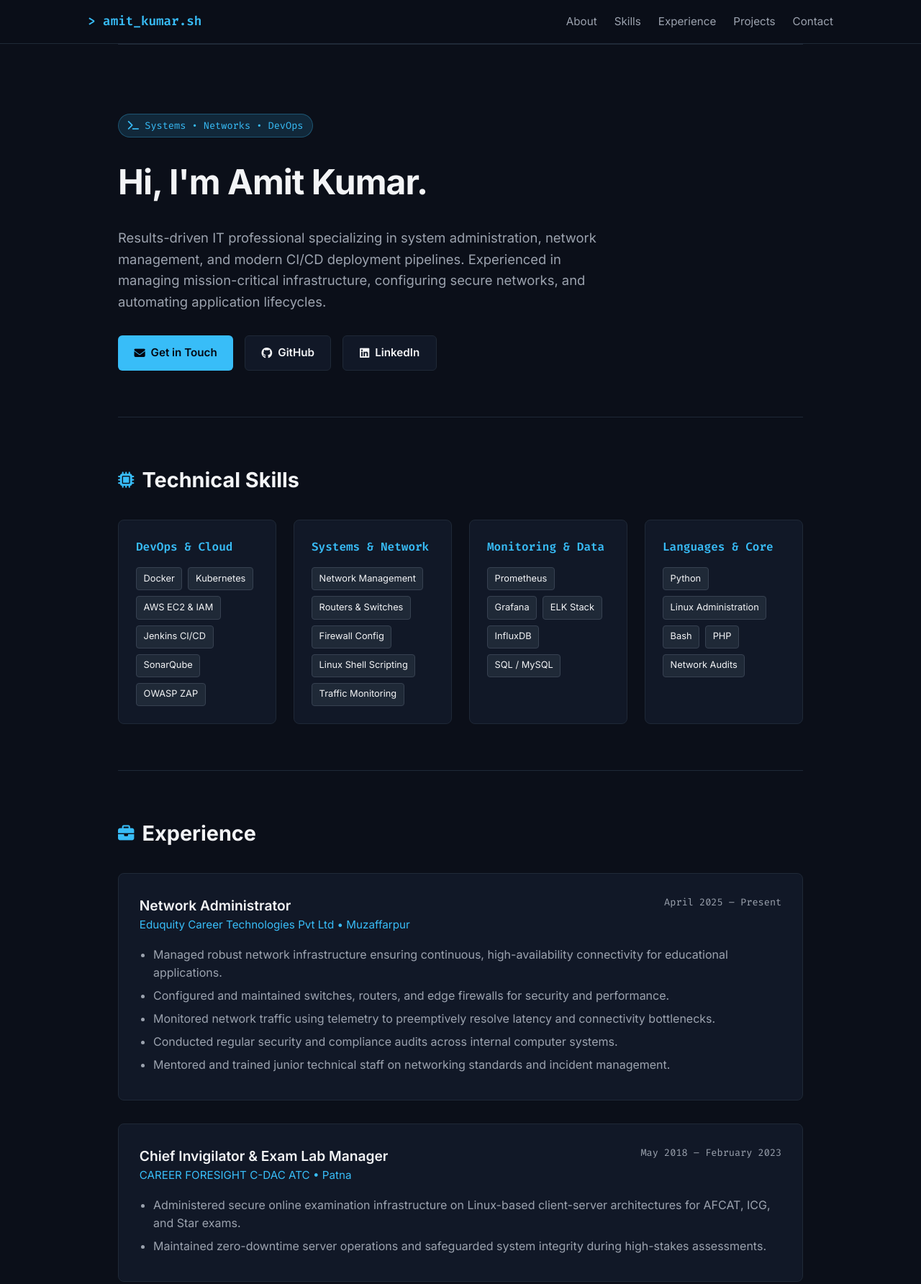
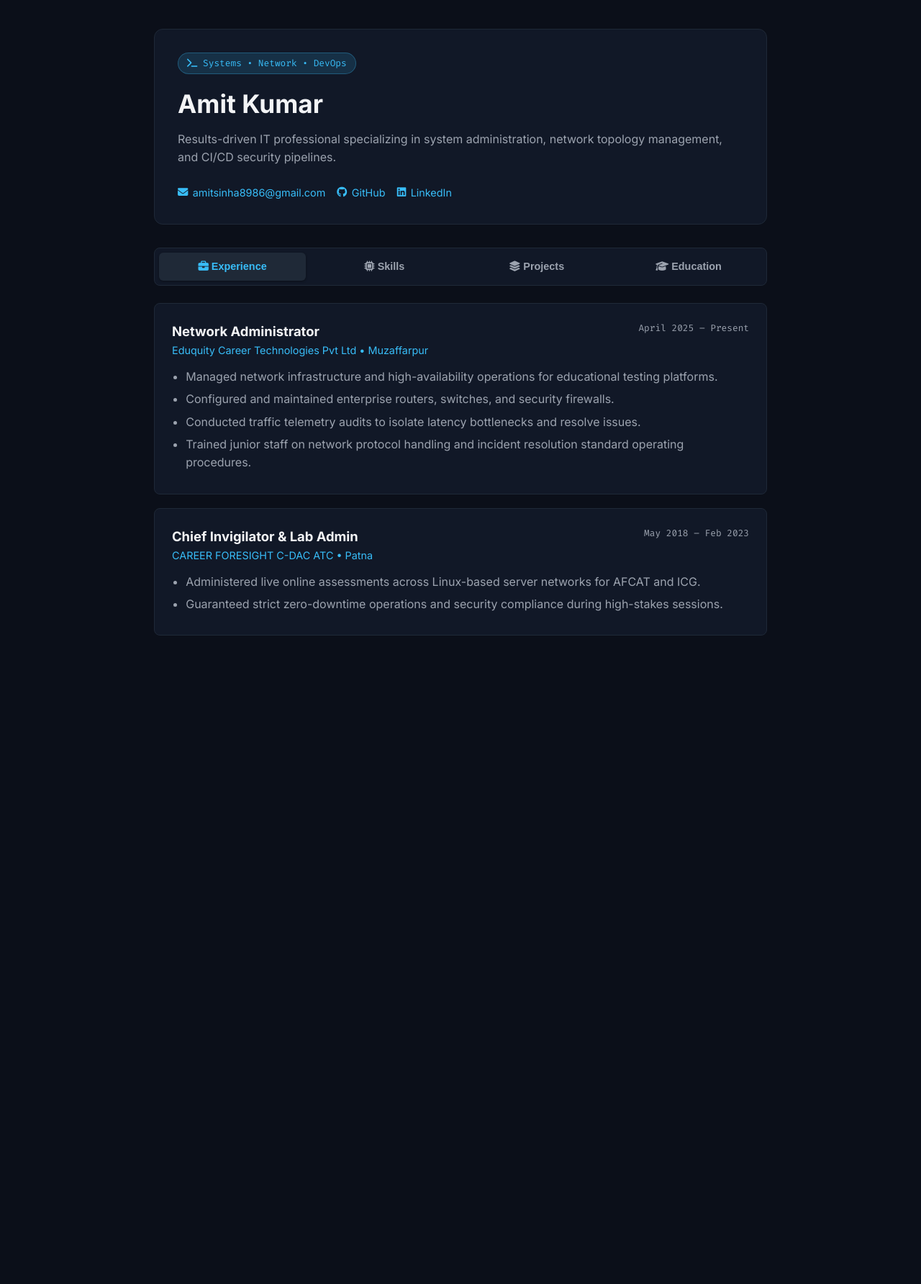
Before and after one commit to AmitKumar-8986/portfolio, a plain HTML site: page index.html in a window 1280 px wide. Shown: the top 1784 px of the page at 72% size. After the commit the page ends 943 px from the top, so only its background shows below. Drawn offline with Linux system fonts and the light colour scheme.

Commit message:
Add files via upload
Tabbed Portfolio UI

```diff
--- a/index.html
+++ b/index.html
@@ -21,415 +21,227 @@
       --font-code: 'Fira Code', monospace;
     }
 
-    * {
-      box-sizing: border-box;
-      margin: 0;
-      padding: 0;
+    * { box-sizing: border-box; margin: 0; padding: 0; }
+    body { background-color: var(--bg); color: var(--text); font-family: var(--font-main); line-height: 1.6; }
+
+    .container { max-width: 900px; margin: 0 auto; padding: 2.5rem 1.5rem; }
+
+    /* Header Profile */
+    .profile-header {
+      background: var(--card-bg);
+      border: 1px solid var(--card-border);
+      border-radius: 12px;
+      padding: 2rem;
+      margin-bottom: 2rem;
+    }
+    .badge {
+      display: inline-block;
+      font-family: var(--font-code);
+      font-size: 0.8rem;
+      background: var(--accent-glow);
+      color: var(--accent);
+      padding: 0.25rem 0.75rem;
+      border-radius: 9999px;
+      border: 1px solid rgba(56, 189, 248, 0.3);
+      margin-bottom: 0.8rem;
+    }
+    h1 { font-size: 2.2rem; font-weight: 700; margin-bottom: 0.5rem; }
+    .bio { color: var(--text-muted); font-size: 1rem; margin-bottom: 1.5rem; }
+    .quick-links { display: flex; gap: 1rem; flex-wrap: wrap; }
+    .btn-link {
+      color: var(--accent);
+      text-decoration: none;
+      font-size: 0.9rem;
+      display: inline-flex;
+      align-items: center;
+      gap: 0.4rem;
     }
 
-    body {
-      background-color: var(--bg);
-      color: var(--text);
-      font-family: var(--font-main);
-      line-height: 1.6;
-      scroll-behavior: smooth;
+    /* Tab Controls */
+    .tab-bar {
+      display: flex;
+      gap: 0.5rem;
+      background: var(--card-bg);
+      padding: 0.4rem;
+      border-radius: 8px;
+      border: 1px solid var(--card-border);
+      margin-bottom: 1.5rem;
+      overflow-x: auto;
+    }
+    .tab-btn {
+      flex: 1;
+      padding: 0.7rem 1rem;
+      background: transparent;
+      border: none;
+      color: var(--text-muted);
+      font-size: 0.9rem;
+      font-weight: 600;
+      cursor: pointer;
+      border-radius: 6px;
+      transition: all 0.2s ease;
+      white-space: nowrap;
+    }
+    .tab-btn.active {
+      background: #1f2937;
+      color: var(--accent);
+      box-shadow: 0 1px 3px rgba(0,0,0,0.4);
     }
 
-    /* Navigation */
-    header {
-      position: sticky;
-      top: 0;
-      background: rgba(11, 15, 25, 0.85);
-      backdrop-filter: blur(12px);
-      border-bottom: 1px solid var(--card-border);
-      z-index: 1000;
+    /* Tab Content Areas */
+    .tab-panel {
+      display: none;
+      animation: fadeIn 0.25s ease-in-out;
+    }
+    .tab-panel.active { display: block; }
+    @keyframes fadeIn {
+      from { opacity: 0; transform: translateY(4px); }
+      to { opacity: 1; transform: translateY(0); }
     }
 
-    nav {
-      max-width: 1100px;
-      margin: 0 auto;
-      padding: 1rem 2rem;
-      display: flex;
-      justify-content: space-between;
-      align-items: center;
-    }
-
-    .nav-logo {
-      font-family: var(--font-code);
-      font-weight: 700;
-      font-size: 1.1rem;
-      color: var(--accent);
-      text-decoration: none;
-    }
-
-    .nav-links {
-      display: flex;
-      gap: 1.5rem;
-      list-style: none;
-    }
-
-    .nav-links a {
-      color: var(--text-muted);
-      text-decoration: none;
-      font-size: 0.95rem;
-      transition: color 0.2s ease;
-    }
-
-    .nav-links a:hover {
-      color: var(--accent);
-    }
-
-    /* Container */
-    .container {
-      max-width: 1000px;
-      margin: 0 auto;
-      padding: 0 1.5rem;
-    }
-
-    /* Hero Section */
-    .hero {
-      padding: 6rem 0 4rem;
-      display: flex;
-      flex-direction: column;
-      align-items: flex-start;
-      gap: 1.5rem;
-    }
-
-    .terminal-tag {
-      font-family: var(--font-code);
-      font-size: 0.85rem;
-      background: var(--accent-glow);
-      color: var(--accent);
-      padding: 0.3rem 0.8rem;
-      border-radius: 9999px;
-      border: 1px solid rgba(56, 189, 248, 0.3);
-    }
-
-    .hero h1 {
-      font-size: 3rem;
-      font-weight: 700;
-      letter-spacing: -0.02em;
-    }
-
-    .hero p {
-      font-size: 1.15rem;
-      color: var(--text-muted);
-      max-width: 700px;
-    }
-
-    .hero-actions {
-      display: flex;
-      gap: 1rem;
-      margin-top: 0.5rem;
-    }
-
-    .btn {
-      display: inline-flex;
-      align-items: center;
-      gap: 0.5rem;
-      padding: 0.7rem 1.4rem;
-      border-radius: 6px;
-      text-decoration: none;
-      font-weight: 600;
-      font-size: 0.95rem;
-      transition: all 0.2s ease;
-    }
-
-    .btn-primary {
-      background: var(--accent);
-      color: #030712;
-    }
-
-    .btn-primary:hover {
-      opacity: 0.9;
-      transform: translateY(-1px);
-    }
-
-    .btn-outline {
-      border: 1px solid var(--card-border);
-      color: var(--text);
-      background: var(--card-bg);
-    }
-
-    .btn-outline:hover {
-      border-color: var(--accent);
-      color: var(--accent);
-    }
-
-    /* Sections */
-    section {
-      padding: 4rem 0;
-      border-top: 1px solid var(--card-border);
-    }
-
-    h2 {
-      font-size: 1.8rem;
-      margin-bottom: 2rem;
-      display: flex;
-      align-items: center;
-      gap: 0.7rem;
-    }
-
-    h2 i {
-      color: var(--accent);
-      font-size: 1.4rem;
-    }
-
-    /* Skills Grid */
-    .skills-grid {
-      display: grid;
-      grid-template-columns: repeat(auto-fit, minmax(220px, 1fr));
-      gap: 1.5rem;
-    }
-
-    .skill-card {
+    /* Common Card Styles */
+    .card {
       background: var(--card-bg);
       border: 1px solid var(--card-border);
       border-radius: 8px;
       padding: 1.5rem;
+      margin-bottom: 1.2rem;
     }
-
-    .skill-card h3 {
-      font-size: 1rem;
-      margin-bottom: 1rem;
-      color: var(--accent);
-      font-family: var(--font-code);
-    }
-
-    .pill-group {
-      display: flex;
-      flex-wrap: wrap;
-      gap: 0.5rem;
-    }
-
-    .pill {
-      font-size: 0.8rem;
-      background: #1f2937;
-      color: var(--text);
-      padding: 0.3rem 0.6rem;
-      border-radius: 4px;
-      border: 1px solid #374151;
-    }
-
-    /* Experience & Projects */
-    .timeline {
-      display: flex;
-      flex-direction: column;
-      gap: 2rem;
-    }
-
-    .timeline-item, .project-card {
-      background: var(--card-bg);
-      border: 1px solid var(--card-border);
-      border-radius: 8px;
-      padding: 1.8rem;
-    }
-
-    .item-header {
+    .card-title-row {
       display: flex;
       justify-content: space-between;
       align-items: flex-start;
-      margin-bottom: 0.5rem;
+      margin-bottom: 0.4rem;
       flex-wrap: wrap;
-      gap: 0.5rem;
+      gap: 0.4rem;
     }
+    .card-title-row h3 { font-size: 1.15rem; }
+    .card-title-row .org { color: var(--accent); font-size: 0.9rem; }
+    .date-badge { font-family: var(--font-code); font-size: 0.8rem; color: var(--text-muted); }
+    ul.details { margin-top: 0.8rem; margin-left: 1.2rem; color: var(--text-muted); }
+    ul.details li { margin-bottom: 0.35rem; }
 
-    .item-header h3 {
-      font-size: 1.2rem;
-      font-weight: 600;
-    }
-
-    .item-header .subtitle {
-      color: var(--accent);
-      font-size: 0.95rem;
-    }
-
-    .item-header .date {
-      font-size: 0.85rem;
-      font-family: var(--font-code);
-      color: var(--text-muted);
-    }
-
-    .timeline-item ul {
-      margin-top: 1rem;
-      margin-left: 1.2rem;
-      color: var(--text-muted);
-    }
-
-    .timeline-item li {
-      margin-bottom: 0.4rem;
-    }
-
-    /* Contact Details */
-    .contact-grid {
-      display: grid;
-      grid-template-columns: repeat(auto-fit, minmax(220px, 1fr));
-      gap: 1.5rem;
-    }
-
-    .contact-card {
-      background: var(--card-bg);
-      border: 1px solid var(--card-border);
-      padding: 1.5rem;
-      border-radius: 8px;
-      display: flex;
-      align-items: center;
-      gap: 1rem;
-      text-decoration: none;
-      color: var(--text);
-      transition: border-color 0.2s ease;
-    }
-
-    .contact-card:hover {
-      border-color: var(--accent);
-    }
-
-    .contact-card i {
-      font-size: 1.5rem;
-      color: var(--accent);
-    }
-
-    /* Footer */
-    footer {
-      border-top: 1px solid var(--card-border);
-      padding: 2rem 0;
-      text-align: center;
-      font-size: 0.85rem;
-      color: var(--text-muted);
-    }
-
-    @media (max-width: 640px) {
-      .hero h1 { font-size: 2.2rem; }
-      .nav-links { display: none; }
+    /* Skills Grid */
+    .skills-grid { display: grid; grid-template-columns: repeat(auto-fit, minmax(200px, 1fr)); gap: 1rem; }
+    .pill-group { display: flex; flex-wrap: wrap; gap: 0.5rem; margin-top: 0.6rem; }
+    .pill {
+      font-size: 0.78rem;
+      background: #1f2937;
+      border: 1px solid #374151;
+      padding: 0.25rem 0.55rem;
+      border-radius: 4px;
     }
   </style>
 </head>
 <body>
 
-  <header>
-    <nav>
-      <a href="#" class="nav-logo">&gt; amit_kumar.sh</a>
-      <ul class="nav-links">
-        <li><a href="#about">About</a></li>
-        <li><a href="#skills">Skills</a></li>
-        <li><a href="#experience">Experience</a></li>
-        <li><a href="#projects">Projects</a></li>
-        <li><a href="#contact">Contact</a></li>
-      </ul>
-    </nav>
+<div class="container">
+  <!-- Profile Summary -->
+  <header class="profile-header">
+    <span class="badge"><i class="fas fa-terminal"></i> Systems • Network • DevOps</span>
+    <h1>Amit Kumar</h1>
+    <p class="bio">
+      Results-driven IT professional specializing in system administration, network topology management, and CI/CD security pipelines.
+    </p>
+    <div class="quick-links">
+      <a href="mailto:amitsinha8986@gmail.com" class="btn-link"><i class="fas fa-envelope"></i> amitsinha8986@gmail.com</a>
+      <a href="https://github.com/AmitKumar8986" target="_blank" class="btn-link"><i class="fab fa-github"></i> GitHub</a>
+      <a href="https://www.linkedin.com/in/amit-kumar-a14051283/" target="_blank" class="btn-link"><i class="fab fa-linkedin"></i> LinkedIn</a>
+    </div>
   </header>
 
-  <main class="container">
-    <!-- Hero / About -->
-    <section class="hero" id="about">
-      <span class="terminal-tag"><i class="fas fa-terminal"></i> Systems • Networks • DevOps</span>
-      <h1>Hi, I'm Amit Kumar.</h1>
-      <p>
-        Results-driven IT professional specializing in system administration, network management, and modern CI/CD deployment pipelines. Experienced in managing mission-critical infrastructure, configuring secure networks, and automating application lifecycles.
-      </p>
-      <div class="hero-actions">
-        <a href="#contact" class="btn btn-primary"><i class="fas fa-envelope"></i> Get in Touch</a>
-        <a href="https://github.com/AmitKumar8986" target="_blank" class="btn btn-outline"><i class="fab fa-github"></i> GitHub</a>
-        <a href="https://www.linkedin.com/in/amit-kumar-a14051283/" target="_blank" class="btn btn-outline"><i class="fab fa-linkedin"></i> LinkedIn</a>
+  <!-- Tab Selector -->
+  <nav class="tab-bar">
+    <button class="tab-btn active" onclick="switchTab('experience', this)"><i class="fas fa-briefcase"></i> Experience</button>
+    <button class="tab-btn" onclick="switchTab('skills', this)"><i class="fas fa-microchip"></i> Skills</button>
+    <button class="tab-btn" onclick="switchTab('projects', this)"><i class="fas fa-layer-group"></i> Projects</button>
+    <button class="tab-btn" onclick="switchTab('education', this)"><i class="fas fa-graduation-cap"></i> Education</button>
+  </nav>
+
+  <!-- TAB 1: Experience -->
+  <section id="experience" class="tab-panel active">
+    <div class="card">
+      <div class="card-title-row">
+        <div>
+          <h3>Network Administrator</h3>
+          <div class="org">Eduquity Career Technologies Pvt Ltd • Muzaffarpur</div>
+        </div>
+        <span class="date-badge">April 2025 – Present</span>
+      </div>
+      <ul class="details">
+        <li>Managed network infrastructure and high-availability operations for educational testing platforms.</li>
+        <li>Configured and maintained enterprise routers, switches, and security firewalls.</li>
+        <li>Conducted traffic telemetry audits to isolate latency bottlenecks and resolve issues.</li>
+        <li>Trained junior staff on network protocol handling and incident resolution standard operating procedures.</li>
+      </ul>
+    </div>
+
+    <div class="card">
+      <div class="card-title-row">
+        <div>
+          <h3>Chief Invigilator & Lab Admin</h3>
+          <div class="org">CAREER FORESIGHT C-DAC ATC • Patna</div>
+        </div>
+        <span class="date-badge">May 2018 – Feb 2023</span>
+      </div>
+      <ul class="details">
+        <li>Administered live online assessments across Linux-based server networks for AFCAT and ICG.</li>
+        <li>Guaranteed strict zero-downtime operations and security compliance during high-stakes sessions.</li>
+      </ul>
     </div>
   </section>
 
-    <!-- Skills -->
-    <section id="skills">
-      <h2><i class="fas fa-microchip"></i> Technical Skills</h2>
+  <!-- TAB 2: Skills -->
+  <section id="skills" class="tab-panel">
     <div class="skills-grid">
-        <div class="skill-card">
-          <h3>DevOps &amp; Cloud</h3>
+      <div class="card">
+        <h4 style="color: var(--accent);">DevOps &amp; Cloud</h4>
         <div class="pill-group">
           <span class="pill">Docker</span>
           <span class="pill">Kubernetes</span>
-            <span class="pill">AWS EC2 &amp; IAM</span>
+          <span class="pill">AWS EC2</span>
+          <span class="pill">AWS IAM</span>
           <span class="pill">Jenkins CI/CD</span>
-            <span class="pill">SonarQube</span>
+        </div>
+      </div>
+      <div class="card">
+        <h4 style="color: var(--accent);">Network &amp; Security</h4>
+        <div class="pill-group">
+          <span class="pill">Routing &amp; Switching</span>
+          <span class="pill">Firewall Config</span>
+          <span class="pill">SonarQube (SAST)</span>
           <span class="pill">OWASP ZAP</span>
         </div>
       </div>
-        <div class="skill-card">
-          <h3>Systems &amp; Network</h3>
-          <div class="pill-group">
-            <span class="pill">Network Management</span>
-            <span class="pill">Routers &amp; Switches</span>
-            <span class="pill">Firewall Config</span>
-            <span class="pill">Linux Shell Scripting</span>
-            <span class="pill">Traffic Monitoring</span>
-          </div>
-        </div>
-        <div class="skill-card">
-          <h3>Monitoring &amp; Data</h3>
+      <div class="card">
+        <h4 style="color: var(--accent);">Monitoring &amp; Data</h4>
         <div class="pill-group">
           <span class="pill">Prometheus</span>
           <span class="pill">Grafana</span>
           <span class="pill">ELK Stack</span>
-            <span class="pill">InfluxDB</span>
-            <span class="pill">SQL / MySQL</span>
+          <span class="pill">MySQL / SQL</span>
         </div>
       </div>
-        <div class="skill-card">
-          <h3>Languages &amp; Core</h3>
+      <div class="card">
+        <h4 style="color: var(--accent);">Scripting &amp; OS</h4>
         <div class="pill-group">
+          <span class="pill">Linux Admin</span>
+          <span class="pill">Shell Scripting</span>
           <span class="pill">Python</span>
-            <span class="pill">Linux Administration</span>
-            <span class="pill">Bash</span>
           <span class="pill">PHP</span>
-            <span class="pill">Network Audits</span>
         </div>
       </div>
     </div>
   </section>
 
-    <!-- Experience -->
-    <section id="experience">
-      <h2><i class="fas fa-briefcase"></i> Experience</h2>
-      <div class="timeline">
-        <div class="timeline-item">
-          <div class="item-header">
-            <div>
-              <h3>Network Administrator</h3>
-              <div class="subtitle">Eduquity Career Technologies Pvt Ltd • Muzaffarpur</div>
+  <!-- TAB 3: Projects -->
+  <section id="projects" class="tab-panel">
+    <div class="card">
+      <div class="card-title-row">
+        <h3>CI/CD DevSecOps &amp; Monitoring Pipeline</h3>
+        <span class="date-badge">Automation &amp; Security</span>
       </div>
-            <span class="date">April 2025 – Present</span>
-          </div>
-          <ul>
-            <li>Managed robust network infrastructure ensuring continuous, high-availability connectivity for educational applications.</li>
-            <li>Configured and maintained switches, routers, and edge firewalls for security and performance.</li>
-            <li>Monitored network traffic using telemetry to preemptively resolve latency and connectivity bottlenecks.</li>
-            <li>Conducted regular security and compliance audits across internal computer systems.</li>
-            <li>Mentored and trained junior technical staff on networking standards and incident management.</li>
-          </ul>
-        </div>
-
-        <div class="timeline-item">
-          <div class="item-header">
-            <div>
-              <h3>Chief Invigilator &amp; Exam Lab Manager</h3>
-              <div class="subtitle">CAREER FORESIGHT C-DAC ATC • Patna</div>
-            </div>
-            <span class="date">May 2018 – February 2023</span>
-          </div>
-          <ul>
-            <li>Administered secure online examination infrastructure on Linux-based client-server architectures for AFCAT, ICG, and Star exams.</li>
-            <li>Maintained zero-downtime server operations and safeguarded system integrity during high-stakes assessments.</li>
-          </ul>
-        </div>
-      </div>
-    </section>
-
-    <!-- Projects -->
-    <section id="projects">
-      <h2><i class="fas fa-project-diagram"></i> Featured Projects</h2>
-      <div class="timeline">
-        <div class="project-card">
-          <div class="item-header">
-            <h3>Automated CI/CD Application Security &amp; Monitoring</h3>
-            <span class="date">DevOps &amp; DevSecOps</span>
-          </div>
-          <p style="color: var(--text-muted); margin: 0.5rem 0 1rem;">
-            A continuous delivery pipeline integrating SAST vulnerability assessments and automated notifications. Configured automated build reports, dynamic OWASP security audits during release phases, and metrics aggregation with alerts.
+      <p style="color: var(--text-muted); font-size: 0.95rem; margin-top: 0.4rem;">
+        Constructed a secure continuous delivery workflow utilizing SonarQube and OWASP ZAP for static and dynamic vulnerability inspection, integrated with Prometheus and Grafana for automated pipeline metric tracking.
       </p>
       <div class="pill-group">
         <span class="pill">Jenkins</span>
@@ -441,89 +253,56 @@
       </div>
     </div>
 
-        <div class="project-card">
-          <div class="item-header">
-            <h3>Microfinance Loan Lending Management System</h3>
-            <span class="date">Full Stack &amp; Database</span>
+    <div class="card">
+      <div class="card-title-row">
+        <h3>Microfinance Loan Lending Platform</h3>
+        <span class="date-badge">Web Application</span>
       </div>
-          <p style="color: var(--text-muted); margin: 0.5rem 0 1rem;">
-            A relational web application enabling financial teams to manage credit distributions, borrower ledger records, savings plans, and transaction collections efficiently.
+      <p style="color: var(--text-muted); font-size: 0.95rem; margin-top: 0.4rem;">
+        Developed a database-driven system to track member distributions, interest ledger calculation, and scheduled repayments.
       </p>
       <div class="pill-group">
         <span class="pill">PHP</span>
         <span class="pill">MySQL</span>
-            <span class="pill">Database Design</span>
-          </div>
+        <span class="pill">Relational Schema</span>
       </div>
     </div>
   </section>
 
-    <!-- Education -->
-    <section id="education">
-      <h2><i class="fas fa-graduation-cap"></i> Education &amp; Credentials</h2>
-      <div class="timeline">
-        <div class="timeline-item">
-          <div class="item-header">
-            <div>
-              <h3>PG Diploma in IT Infrastructure, Systems &amp; Security</h3>
-              <div class="subtitle">CDAC ACTS, Pune</div>
+  <!-- TAB 4: Education -->
+  <section id="education" class="tab-panel">
+    <div class="card">
+      <div class="card-title-row">
+        <h3>PG Diploma - IT Infrastructure, Systems &amp; Security</h3>
+        <span class="date-badge">Aug 2023 | 75.6%</span>
       </div>
-            <span class="date">August 2023 | 75.6%</span>
+      <p style="color: var(--text-muted);">CDAC ACTS, Pune</p>
     </div>
+    <div class="card">
+      <div class="card-title-row">
+        <h3>Master of Computer Applications (MCA)</h3>
+        <span class="date-badge">Jan 2020 | 80.7%</span>
       </div>
-        <div class="timeline-item">
-          <div class="item-header">
-            <div>
-              <h3>Master of Computer Applications (MCA)</h3>
-              <div class="subtitle">College of Commerce, Arts &amp; Science, Patna</div>
+      <p style="color: var(--text-muted);">College of Commerce Arts and Science, Patna</p>
     </div>
-            <span class="date">January 2020 | 80.7%</span>
+    <div class="card">
+      <div class="card-title-row">
+        <h3>Bachelor of Computer Applications (BCA)</h3>
+        <span class="date-badge">Jan 2015 | 75.5%</span>
       </div>
-        </div>
-        <div class="timeline-item">
-          <div class="item-header">
-            <div>
-              <h3>Bachelor of Computer Applications (BCA)</h3>
-              <div class="subtitle">Arcade Business College, Patna</div>
-            </div>
-            <span class="date">January 2015 | 75.5%</span>
-          </div>
-        </div>
+      <p style="color: var(--text-muted);">Arcade Business College, Patna</p>
     </div>
   </section>
+</div>
 
-    <!-- Contact -->
-    <section id="contact">
-      <h2><i class="fas fa-envelope-open-text"></i> Connect</h2>
-      <div class="contact-grid">
-        <a href="mailto:amitsinha8986@gmail.com" class="contact-card">
-          <i class="fas fa-at"></i>
-          <div>
-            <strong>Email</strong>
-            <div style="font-size: 0.85rem; color: var(--text-muted);">amitsinha8986@gmail.com</div>
-          </div>
-        </a>
-        <a href="https://github.com/AmitKumar8986" target="_blank" class="contact-card">
-          <i class="fab fa-github"></i>
-          <div>
-            <strong>GitHub</strong>
-            <div style="font-size: 0.85rem; color: var(--text-muted);">AmitKumar8986</div>
-          </div>
-        </a>
-        <a href="https://www.linkedin.com/in/amit-kumar-a14051283/" target="_blank" class="contact-card">
-          <i class="fab fa-linkedin"></i>
-          <div>
-            <strong>LinkedIn</strong>
-            <div style="font-size: 0.85rem; color: var(--text-muted);">amit-kumar-a14051283</div>
-          </div>
-        </a>
-      </div>
-    </section>
-  </main>
-
-  <footer>
-    <p>&copy; Amit Kumar • Built for GitHub Pages</p>
-  </footer>
+<script>
+  function switchTab(tabId, btn) {
+    document.querySelectorAll('.tab-panel').forEach(panel => panel.classList.remove('active'));
+    document.querySelectorAll('.tab-btn').forEach(b => b.classList.remove('active'));
+    document.getElementById(tabId).classList.add('active');
+    btn.classList.add('active');
+  }
+</script>
 
 </body>
 </html>
```
Lines whose indentation alone changed are shown as unchanged.
